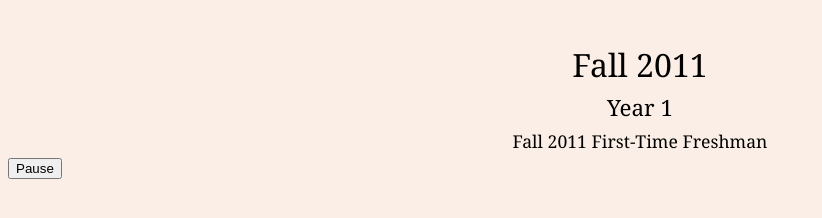
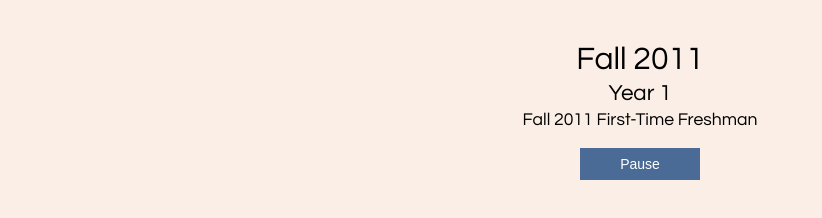
Before and after one commit to kelseygt/zig_zaggy_lives, a plain HTML site: page index.html in a window 1280 px wide. Shown: the whole page, without its empty margins (0-822 px from the left). Drawn offline with nearby package versions, Linux system fonts and the light colour scheme; no server answers.

Commit message:
updates minor aesthetics

```diff
--- a/index.html
+++ b/index.html
@@ -10,7 +10,8 @@
   <h1 id="term"><span class="trm">Fall 2011</span></h1>
   <h2 id="yrcount">Year <span class="cnt">1</span></h2>
   <h3>Fall 2011 First-Time Freshman</h3>
-  <button id="play-pause" width="90"></button>
+  <br />
+  <div style="text-align:center"><button id="play-pause" width="90"></button></div>
   <div id="chart"></div>
 </div><!-- @end #main-wrapper -->
 
--- a/js/moving_bubbles_script.js
+++ b/js/moving_bubbles_script.js
@@ -28,7 +28,7 @@ d3.select("#chart").style("width", (width + margin.left + margin.right) + "px");
 
 // Group coordinates and meta info.
 const groups = {
-  "Starting Cohort": { x: 580, y: 120, color: "#800080", cnt: 0, fullname: "Starting Cohort" },
+  "Starting Cohort": { x: 580, y: 120, color: "#BB8FCE", cnt: 0, fullname: "Starting Cohort" },
   "Sabbatical": { x: 580, y: 500, color: "#e7b416", cnt: 0, fullname: "Sabbatical" },
   "Freshman": { x: 930, y: 200, color: "#ABD5AB", cnt: 0, fullname: "Freshman" },
   "Sophomore": { x: 1030, y: 450, color: "#85C285", cnt: 0, fullname: "Sophomore" },
@@ -54,8 +54,6 @@ stages.then(function (data) {
       people[d.pid + ""] = [d];
     }
   });
-
-  console.log(people)
 
   // Create node data.
   var nodes = d3.keys(people).map(function (d) {
--- a/style/style.css
+++ b/style/style.css
@@ -1,5 +1,5 @@
 body {
-    font-family: "Cambria", Georgia;
+    font-family: "Century Gothic";
     background: #FBEEE6;
 }
 #main-wrapper {
@@ -7,6 +7,16 @@ body {
 }
 #chart {
     margin: 0px auto;
+}
+#play-pause {
+    background-color: #4a6b96;
+    border: none;
+    color: white;
+    padding: 8px 40px;
+    text-align: center;
+    text-decoration: none;
+    display: inline-block;
+    font-size: 14px;
 }
 
 h1 {
```
